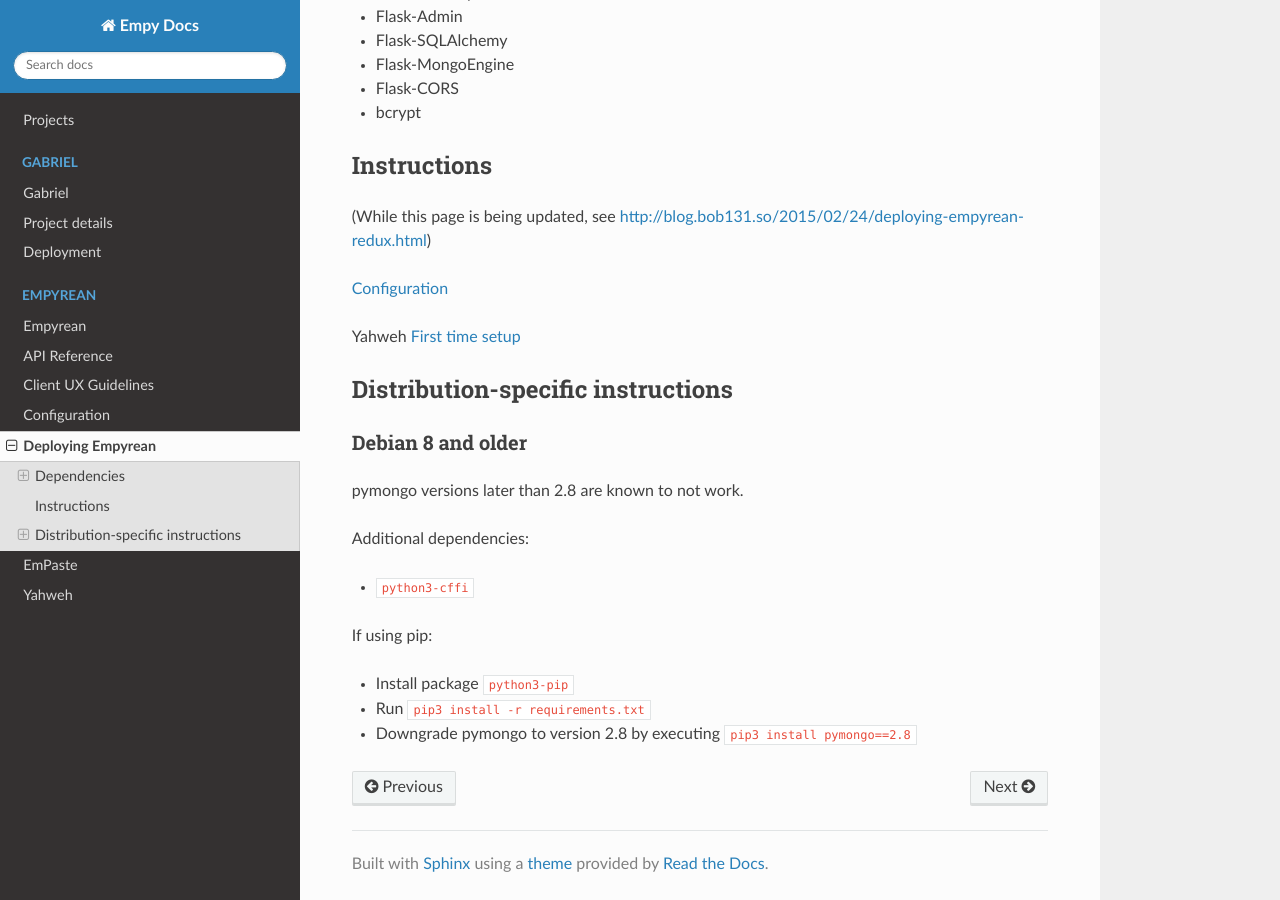
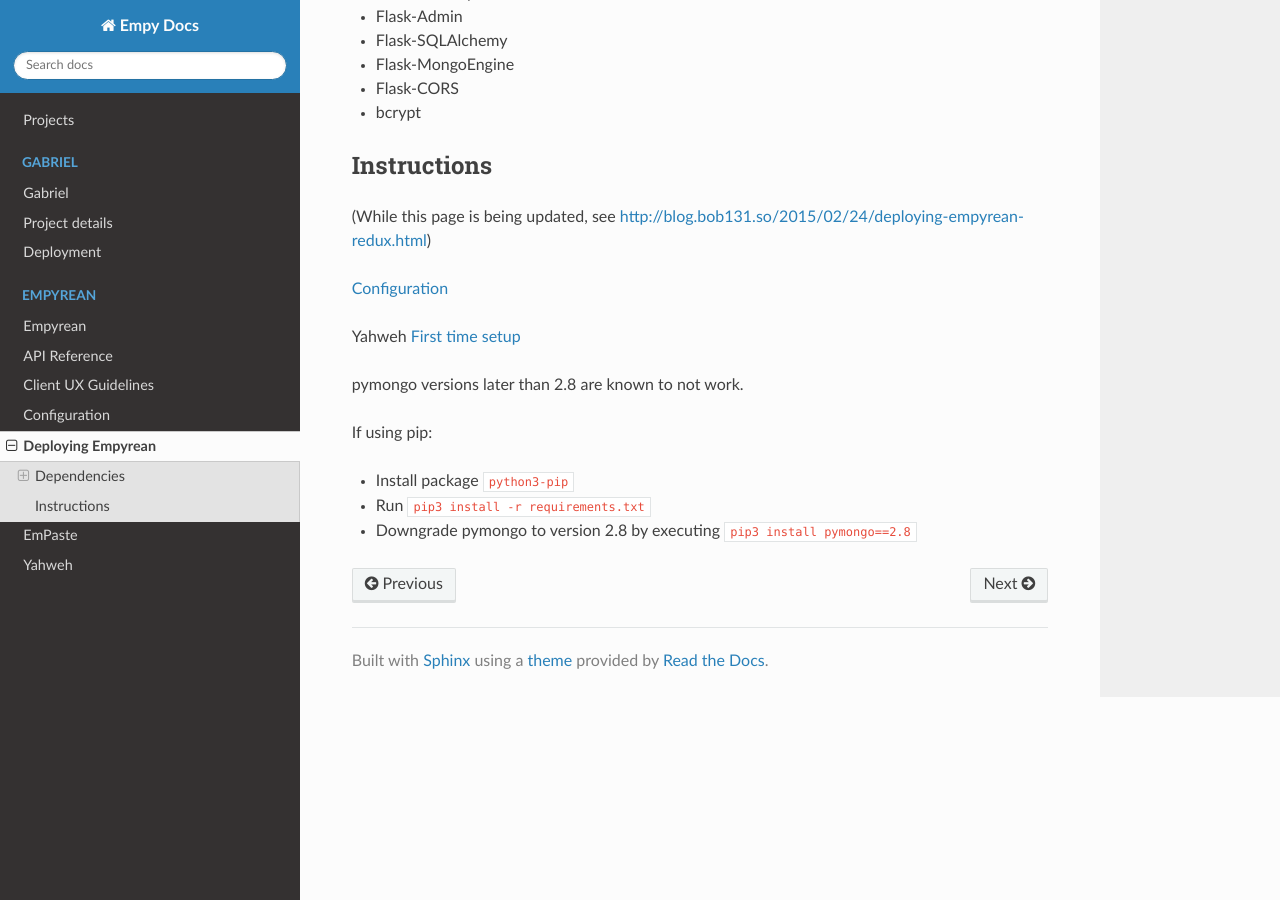
Before and after one commit to NinjaTomate/empydocs, a Sphinx documentation site: the page built from docs/empyrean/deployment.rst, in a window 1280 px wide and 900 px high, scrolled down 550 px. Built offline with Sphinx 7.4.7 and the Read the Docs theme 2.0.0, drawn with Linux system fonts in a browser that asks for light colours.

Commit message:
Deployment edits

```diff
--- a/docs/empyrean/deployment.rst
+++ b/docs/empyrean/deployment.rst
@@ -36,17 +36,7 @@
 
 Yahweh :ref:`Yahweh first time setup`
 
-Distribution-specific instructions
-----------------------------------
-
-Debian 8 and older
-~~~~~~~~~~~~~~~~~~
-
 pymongo versions later than 2.8 are known to not work.
-
-Additional dependencies:
-
--  ``python3-cffi``
 
 If using pip:
 
```
